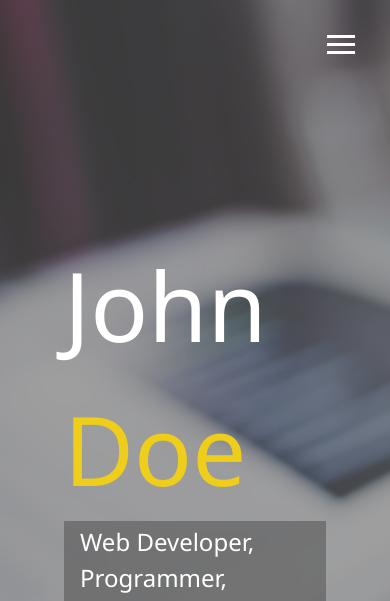
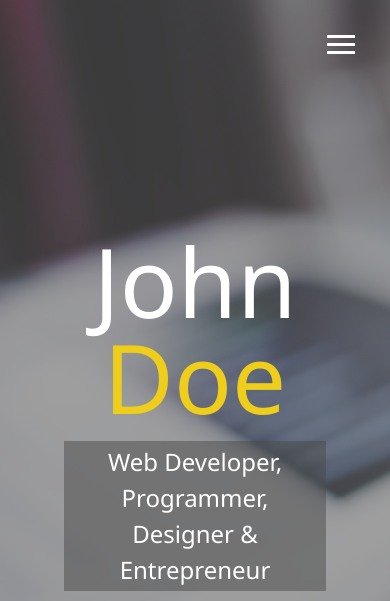
Before and after one commit to FerozAhmadLonpo/modern_portfolio, a website: page dist/index.html in a window 390 px wide. Shown: the top 601 px of the page. Drawn offline with Linux system fonts and the light colour scheme.

Commit message:
Added media queries and made menu overlay resonsive

```diff
--- a/scss/_config.scss
+++ b/scss/_config.scss
@@ -28,3 +28,25 @@ $background-opacity: 0.5;
     }
   }
 }
+
+// Media Query Mixins
+@mixin mediaSm {
+  @media screen and (max-width: 500px) {
+    @content;
+  }
+}
+@mixin mediaMd {
+  @media screen and (max-width: 768px) {
+    @content;
+  }
+}
+@mixin mediaLg {
+  @media screen and (min-width: 769px) and (max-width: 1170px) {
+    @content;
+  }
+}
+@mixin mediaXl {
+  @media screen and (min-width: 1171px) {
+    @content;
+  }
+}
--- /dev/null
+++ b/scss/_mobile.scss
@@ -0,0 +1,53 @@
+// Widescreens
+@include mediaXl {
+}
+// Desktops & Laptops
+@include mediaLg {
+}
+
+// Tablets and small latops
+@include mediaMd {
+  main {
+    align-items: center;
+    text-align: center;
+
+    .lg-heading {
+      line-height: 1;
+      margin-bottom: 1rem;
+    }
+  }
+
+  ul.menu-nav,
+  div.menu-branding {
+    float: none;
+    width: 100%;
+    min-height: 0;
+
+    &.show {
+      transform: translate3d(0, 0, 0);
+    }
+  }
+
+  .menu-nav {
+    height: 75vh;
+    transform: translate3d(-100%, 0, 0);
+    font-size: 23px;
+  }
+
+  .menu-branding {
+    height: 25vh;
+    transform: translate3d(100%, 0, 0);
+
+    .portrait {
+      background: url('../img/portrait_small.jpg');
+      width: 150px;
+      height: 150px;
+    }
+  }
+}
+// Smarthones
+@include mediaSm {
+  main#home h1 {
+    margin-top: 10vh;
+  }
+}
--- a/scss/main.scss
+++ b/scss/main.scss
@@ -1,5 +1,6 @@
 @import 'config';
 @import 'menu';
+@import 'mobile';
 
 * {
   box-sizing: border-box;
```
Also changed, not shown: dist/css/main.css.
